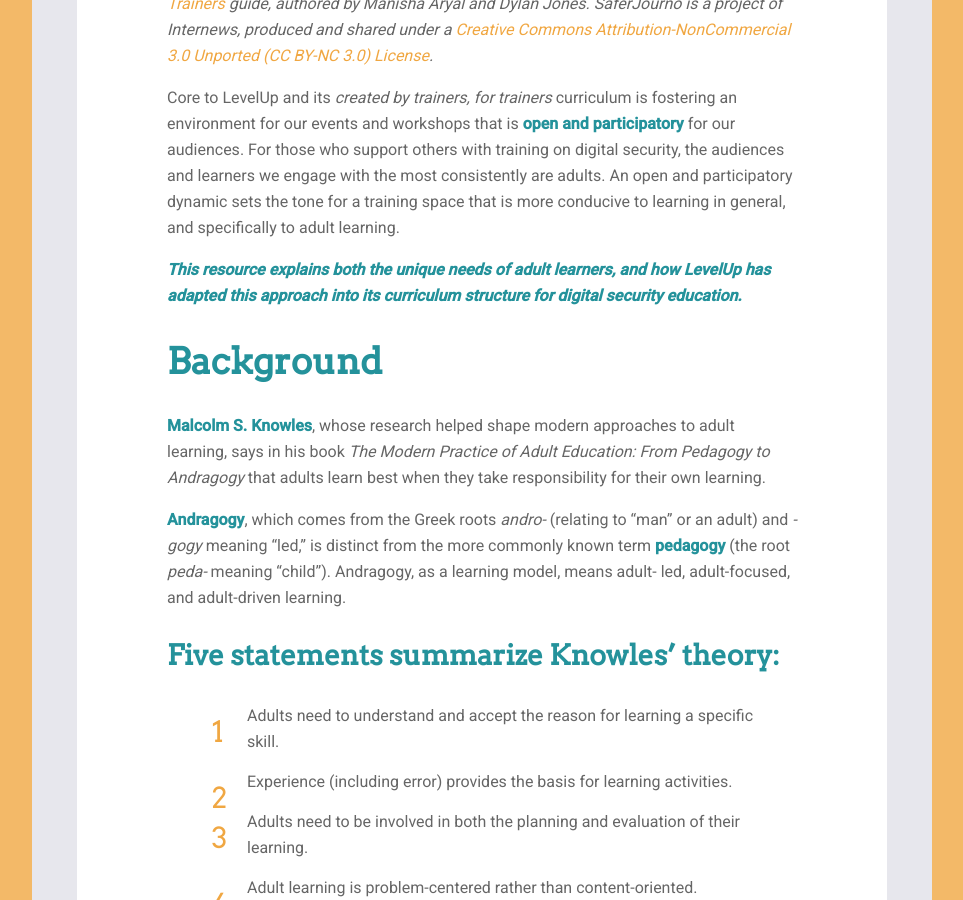
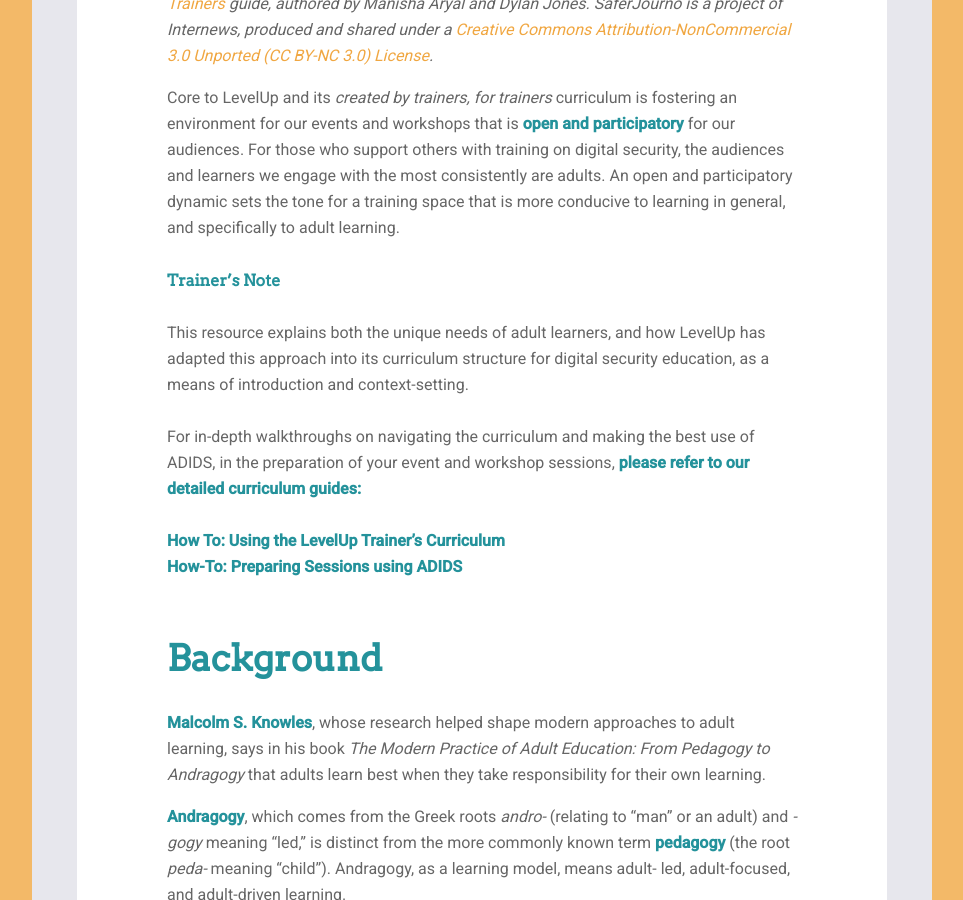
Before and after one commit to levelupcc/level-up, a Jekyll site: the page built from _pages/curriculum/levelup-approach-to-adult-learning/levelup-approach-to-adult-learning.md, in a window 1280 px wide and 900 px high, scrolled down 984 px. Shown: the whole window, without its empty margins (158-1121 px from the left). Built offline with Jekyll 4.4.1, drawn with Linux system fonts in a browser that asks for light colours; a script that is not in the unit is left out; comment, search, counter and statistics services are not loaded; some of the changed text lies outside the part shown.

Commit message:
changed parent to before-an-event, format edits

```diff
--- a/_pages/curriculum/levelup-approach-to-adult-learning/levelup-approach-to-adult-learning.md
+++ b/_pages/curriculum/levelup-approach-to-adult-learning/levelup-approach-to-adult-learning.md
@@ -13,7 +13,17 @@
 
 Core to LevelUp and its *created by trainers, for trainers* curriculum is fostering an environment for our events and workshops that is **open and participatory** for our audiences. For those who support others with training on digital security, the audiences and learners we engage with the most consistently are adults. An open and participatory dynamic sets the tone for a training space that is more conducive to learning in general, and specifically to adult learning.
 
-***This resource explains both the unique needs of adult learners, and how LevelUp has adapted this approach into its curriculum structure for digital security education.***
+
+
+##### Trainer's Note
+This resource explains both the unique needs of adult learners, and how LevelUp has adapted this approach into its curriculum structure for digital security education, as a means of introduction and context-setting.
+<br><br>
+For in-depth walkthroughs on navigating the curriculum and making the best use of ADIDS, in the preparation of your event and workshop sessions, **please refer to our detailed curriculum guides:**
+<br><br>
+[**How To: Using the LevelUp Trainer's Curriculum**]()
+<br>
+[**How-To: Preparing Sessions using ADIDS**]()
+<br><br>
 
 ## Background ##
 **Malcolm S. Knowles**, whose research helped shape modern approaches to adult learning, says in his book *The Modern Practice of Adult Education: From Pedagogy to Andragogy* that adults learn best when they take responsibility for their own learning.
```
Also changed, not shown: other parts of _pages/curriculum/levelup-approach-to-adult-learning/levelup-approach-to-adult-learning.md (+0 -2 lines).
